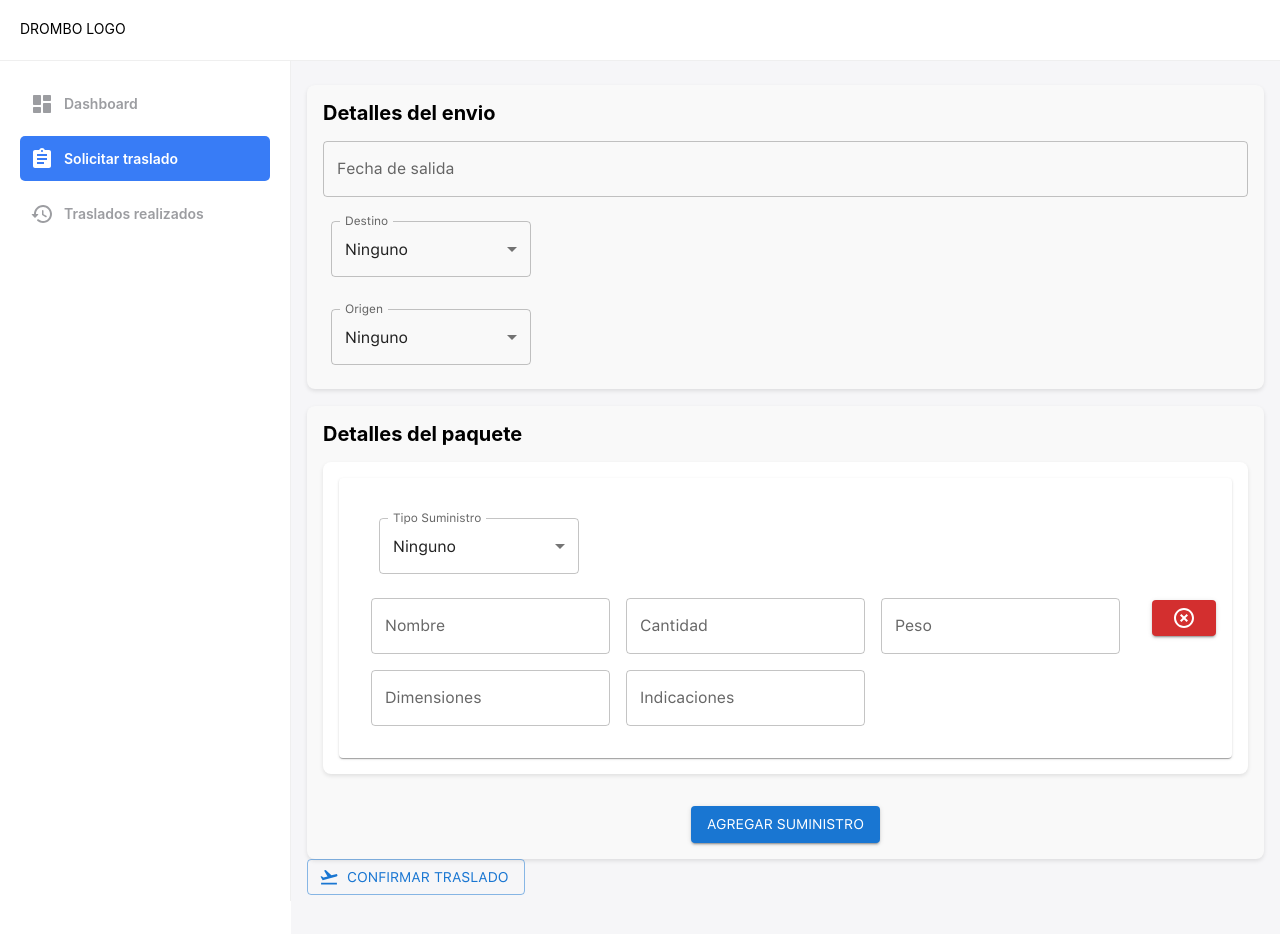
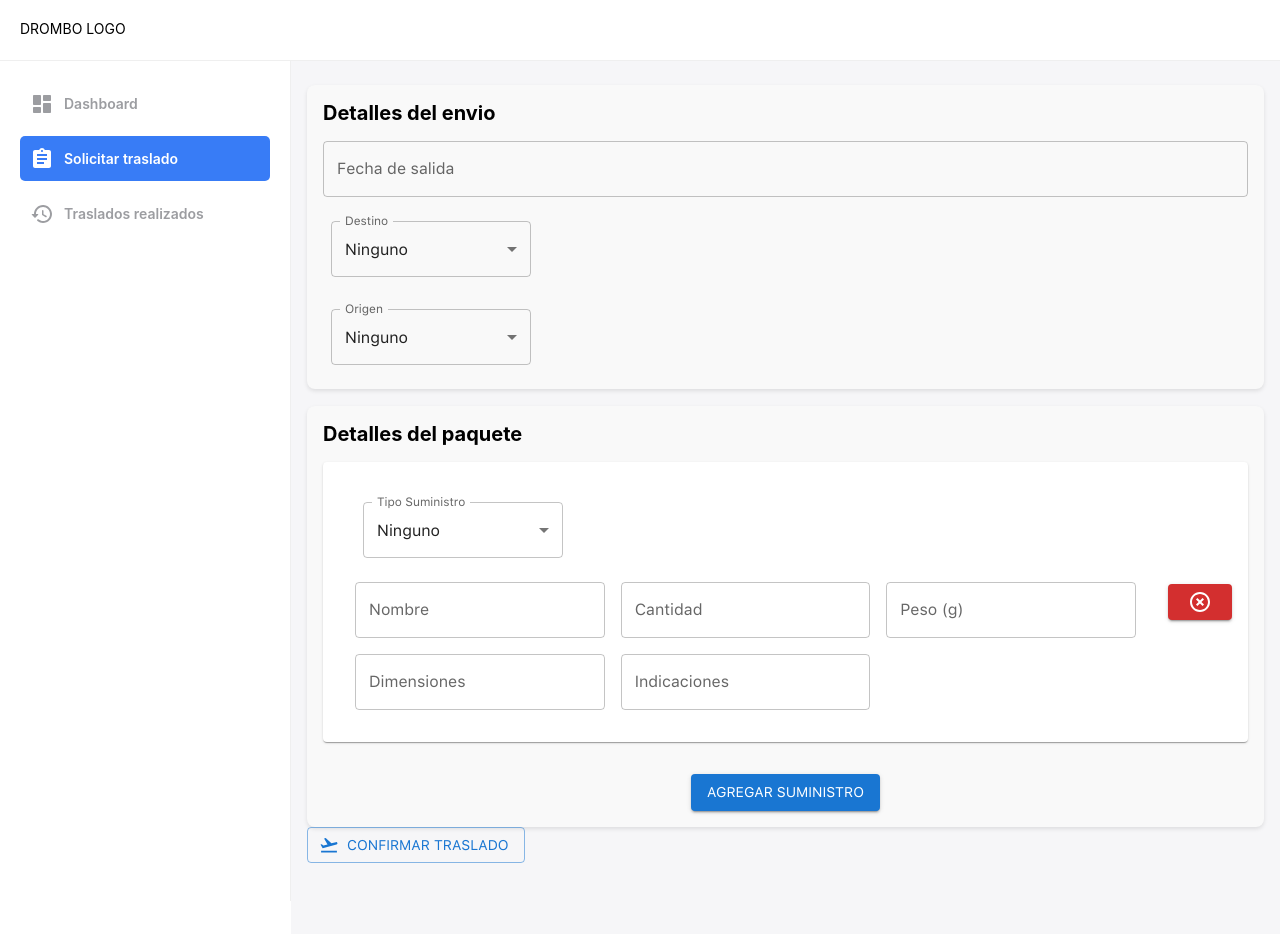
Before and after one commit to mbartesaghi/drombo-front, a React (Create React App) app: page /solicitar in a window 1280 px wide. Both pictures are taken after a click on the button "AGREGAR SUMINISTRO". Shown: the top 934 px of the page. Built offline with nearby package versions, Linux system fonts and the light colour scheme.

Commit message:
manage state of textFields, remove extra suministro wrapper

```diff
--- a/src/components/suministro/suministro.tsx
+++ b/src/components/suministro/suministro.tsx
@@ -28,6 +28,10 @@ const Suministro = ({ id, remove }: SuministroProps)  => {
   const [dimensiones, setDimensiones] = useState('');
   const [indicaciones, setIndicaciones] = useState('');
 
+  const handleInputChange = (setter: React.Dispatch<React.SetStateAction<string>>) => (event: React.ChangeEvent<HTMLInputElement>) => {
+    setter(event.target.value);
+  };
+
   const clearInputs = () => {
     setNombre('');
     setCantidad('');
@@ -45,11 +49,11 @@ const Suministro = ({ id, remove }: SuministroProps)  => {
         </DropdownWrapper>
 
         <InputsWrapper>
-          <TextInput labelText="Nombre" width="100%" value={nombre} />
-          <TextInput labelText="Cantidad" width="100%" value={cantidad} />
-          <TextInput labelText="Peso" width="100%" value={peso} />
-          <TextInput labelText="Dimensiones" width="100%" value={dimensiones} />
-          <TextInput labelText="Indicaciones" width="100%" value={indicaciones} />
+          <TextInput labelText="Nombre" width="100%" value={nombre} onChange={handleInputChange(setNombre)} />
+          <TextInput labelText="Cantidad" width="100%" value={cantidad} onChange={handleInputChange(setCantidad)} />
+          <TextInput labelText="Peso (g)" width="100%" value={peso} onChange={handleInputChange(setPeso)} />
+          <TextInput labelText="Dimensiones" width="100%" value={dimensiones} onChange={handleInputChange(setDimensiones)} />
+          <TextInput labelText="Indicaciones" width="100%" value={indicaciones} onChange={handleInputChange(setIndicaciones)} />
 
         </InputsWrapper>
       </CardContent>
--- a/src/components/textInput/textInput.tsx
+++ b/src/components/textInput/textInput.tsx
@@ -1,7 +1,7 @@
 import TextInputProps from './textInput.types';
 import { StyledFormControl, StyledTextField } from './styles';
 
-const TextInput = ({ labelText, width, placeholder, value }: TextInputProps) => {
+const TextInput = ({ labelText, width, placeholder, value, onChange }: TextInputProps) => {
   return (
     <StyledFormControl>
       <StyledTextField
@@ -10,6 +10,7 @@ const TextInput = ({ labelText, width, placeholder, value }: TextInputProps) =>
         placeholder={placeholder}
         value={value}
         sx={{ width: width }}
+        onChange={onChange}
       />
     </StyledFormControl>
   );
--- a/src/components/textInput/textInput.types.ts
+++ b/src/components/textInput/textInput.types.ts
@@ -4,6 +4,7 @@ interface TextInputProps {
   width?: string;
   placeholder?: string;
   value: string;
+  onChange: (event: React.ChangeEvent<HTMLInputElement>) => void;
 }
 
 export default TextInputProps;
--- a/src/pages/deliveryRequest/deliveryRequest.tsx
+++ b/src/pages/deliveryRequest/deliveryRequest.tsx
@@ -64,9 +64,7 @@ const DeliveryRequest = () => {
 
       <FormWrapper>
         {suministros.map(id => (
-          <SuministroWrapper key={id}>
-            <Suministro id={id} remove={deleteSuministro} />
-          </SuministroWrapper>
+            <Suministro key={id} id={id} remove={deleteSuministro} />
         ))}
       </FormWrapper>
 
@@ -76,8 +74,8 @@ const DeliveryRequest = () => {
 					color="primary"
 					onClick={addSuministro}
 					style={{ marginTop: '16px', alignSelf: 'flex-end' }}
-				>
-					Agregar Suministro
+					>
+						Agregar Suministro
 				</Button>
       	</AddButtonWrapper>
     	</Section>
```
